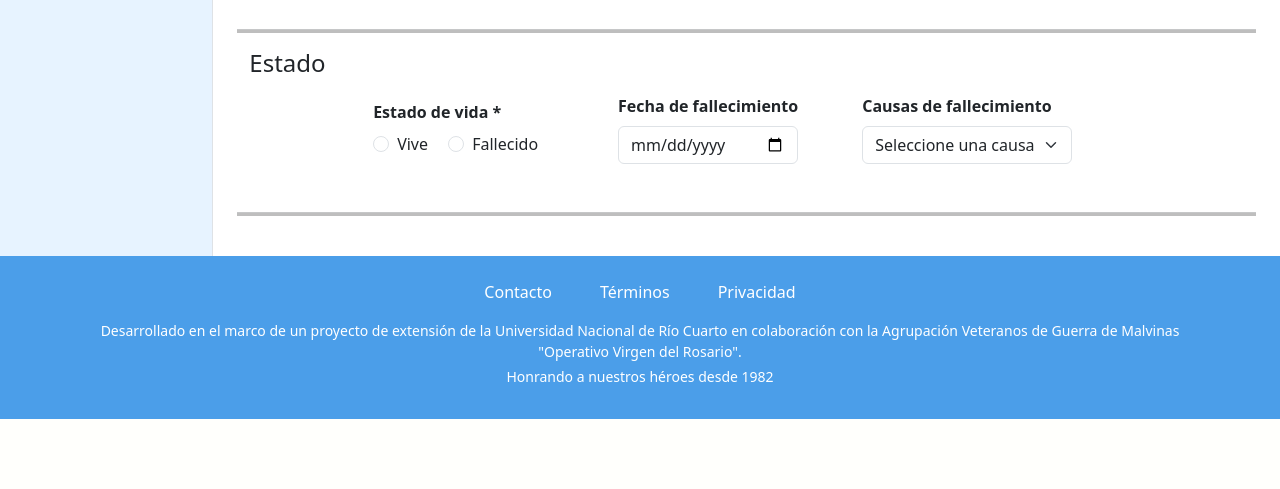
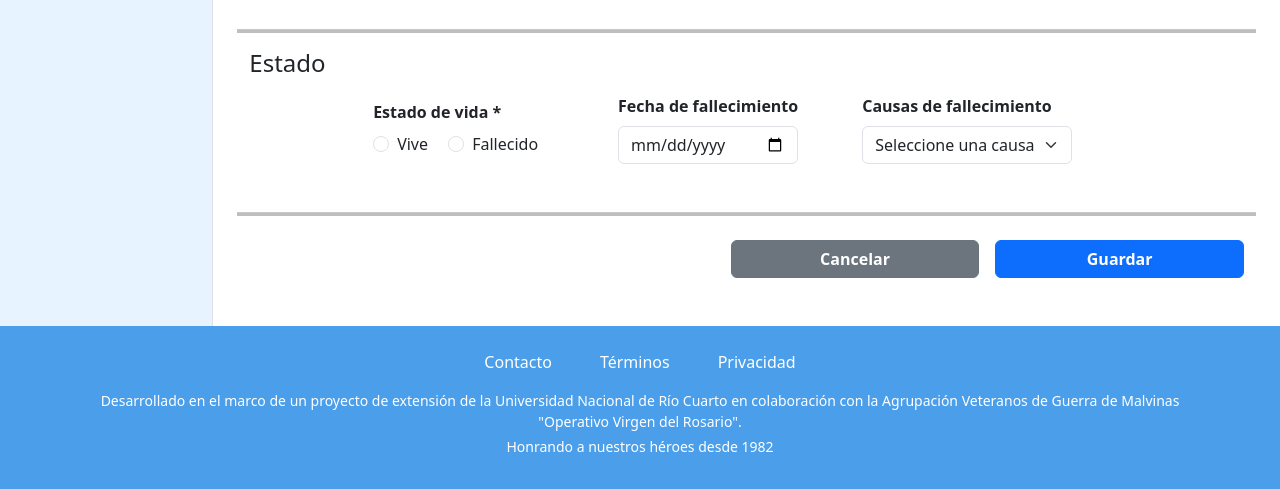
Before and after one commit to AlieniAgustin/proyecto-malvinas-unrc-2025, a Flask app: page /admin/insertar in a window 1280 px wide. Shown: the part 1370-1859 px from the top of the page. Before the commit the page ends 1789 px from the top, so only its background shows below. Run offline with Flask 3, Linux system fonts and the light colour scheme; the visitor is signed in with stand-in values (Sample User, id 1); data that the repository does not hold is empty.

Commit message:
avance en insertar excombatientes

```diff
--- a/app/templates/admin/insertar.html
+++ b/app/templates/admin/insertar.html
@@ -3,6 +3,7 @@
 {% block title %}Insertar Persona{% endblock %}
 
 {% block content %}
+<!-- solo esta hecha la base -->
 <div class="container-fluid">
     <div class="row">
             <h1 class="h2">Insertar Persona</h1>
@@ -212,6 +213,10 @@
 
             </div>
                         <hr style="height:0.5vh;background: #000000;">
+            <div class="hstack gap-3 justify-content-end mt-2 mb-3">
+                <button type="submit" class="btn btn-secondary w-25 fw-bold mb-2">Cancelar</button>
+                <button type="submit" class="btn btn-primary w-25 fw-bold mb-2">Guardar</button>
+            </div>
         </div>
     </div>
 </div>
```
